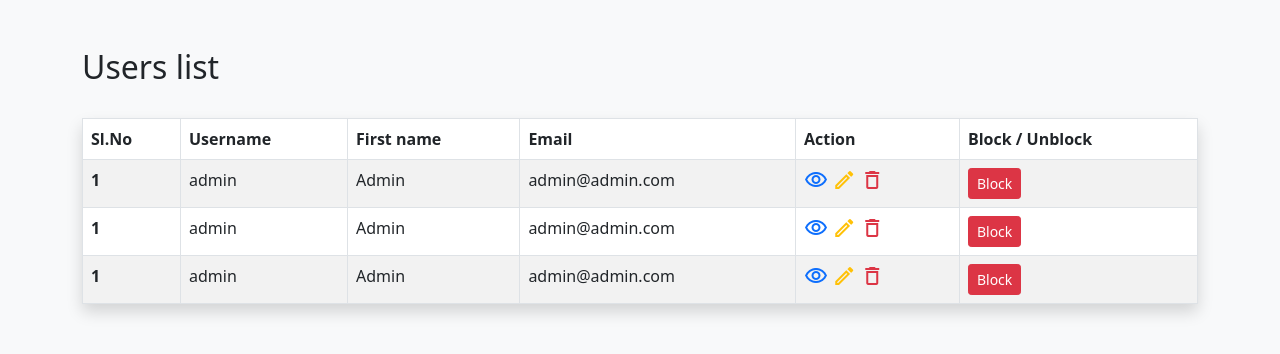
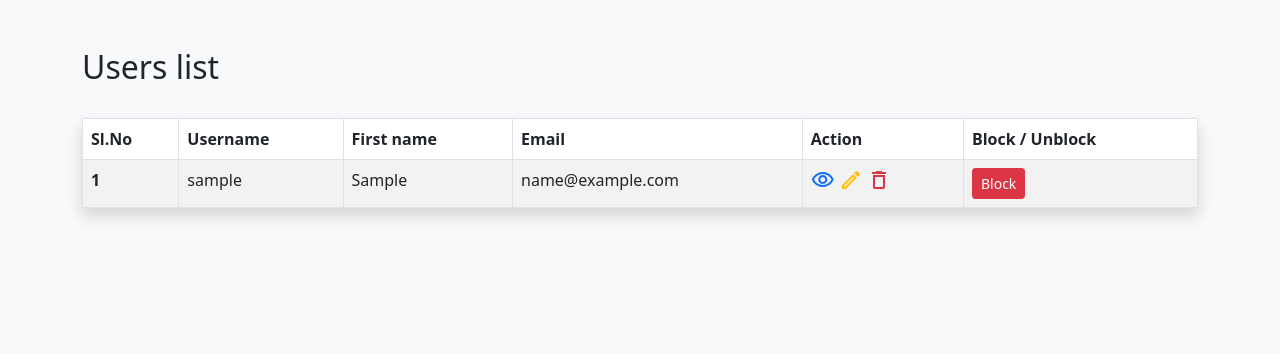
Before and after one commit to amjedsaleel/user-management, a Django app: template templates/admin-panel/dashboard.html in a window 1280 px wide. Shown: the part 56-410 px from the top of the page. Run offline with Django 3.2, Linux system fonts and the light colour scheme; the template is opened without the code that fills it: values that come from a table or form of the project are taken from there, others are empty; tables that the repository leaves empty hold one stand-in row (values such as "Sample post").

Commit message:
Users data displayed

```diff
--- a/templates/admin-panel/dashboard.html
+++ b/templates/admin-panel/dashboard.html
@@ -20,11 +20,12 @@
                     </tr>
                     </thead>
                     <tbody>
+                    {% for user in users %}
                         <tr>
-                        <th scope="row">1</th>
-                        <td>admin</td>
-                        <td>Admin</td>
-                        <td>admin@admin.com</td>
+                            <th scope="row">{{ forloop.counter }}</th>
+                            <td>{{ user.username }}</td>
+                            <td>{{ user.first_name | default:'---'}}</td>
+                            <td>{{ user.email }}</td>
                             <td class="">
                                 <a href="#"><span class="material-icons-outlined text-primary">visibility</span></a>
                                 <a href="#"><span class="material-icons-outlined text-warning">edit</span></a>
@@ -34,34 +35,7 @@
                                 <a href="#" class="btn btn-sm btn-danger">Block</a>
                             </td>
                         </tr>
-                    <tr>
-                        <th scope="row">1</th>
-                        <td>admin</td>
-                        <td>Admin</td>
-                        <td>admin@admin.com</td>
-                        <td class="">
-                            <a href="#"><span class="material-icons-outlined text-primary">visibility</span></a>
-                            <a href="#"><span class="material-icons-outlined text-warning">edit</span></a>
-                            <a href="#"><span class="material-icons-outlined text-danger">delete</span></a>
-                        </td>
-                        <td>
-                            <a href="#" class="btn btn-sm btn-danger">Block</a>
-                        </td>
-                    </tr>
-                    <tr>
-                        <th scope="row">1</th>
-                        <td>admin</td>
-                        <td>Admin</td>
-                        <td>admin@admin.com</td>
-                        <td class="">
-                            <a href="#"><span class="material-icons-outlined text-primary">visibility</span></a>
-                            <a href="#"><span class="material-icons-outlined text-warning">edit</span></a>
-                            <a href="#"><span class="material-icons-outlined text-danger">delete</span></a>
-                        </td>
-                        <td>
-                            <a href="#" class="btn btn-sm btn-danger">Block</a>
-                        </td>
-                    </tr>
+                    {% endfor %}
                     </tbody>
                 </table>
             </div>
```
Also changed, not shown: adminpanel/views.py (+9 -1 lines). Lines whose indentation alone changed are shown as unchanged.
